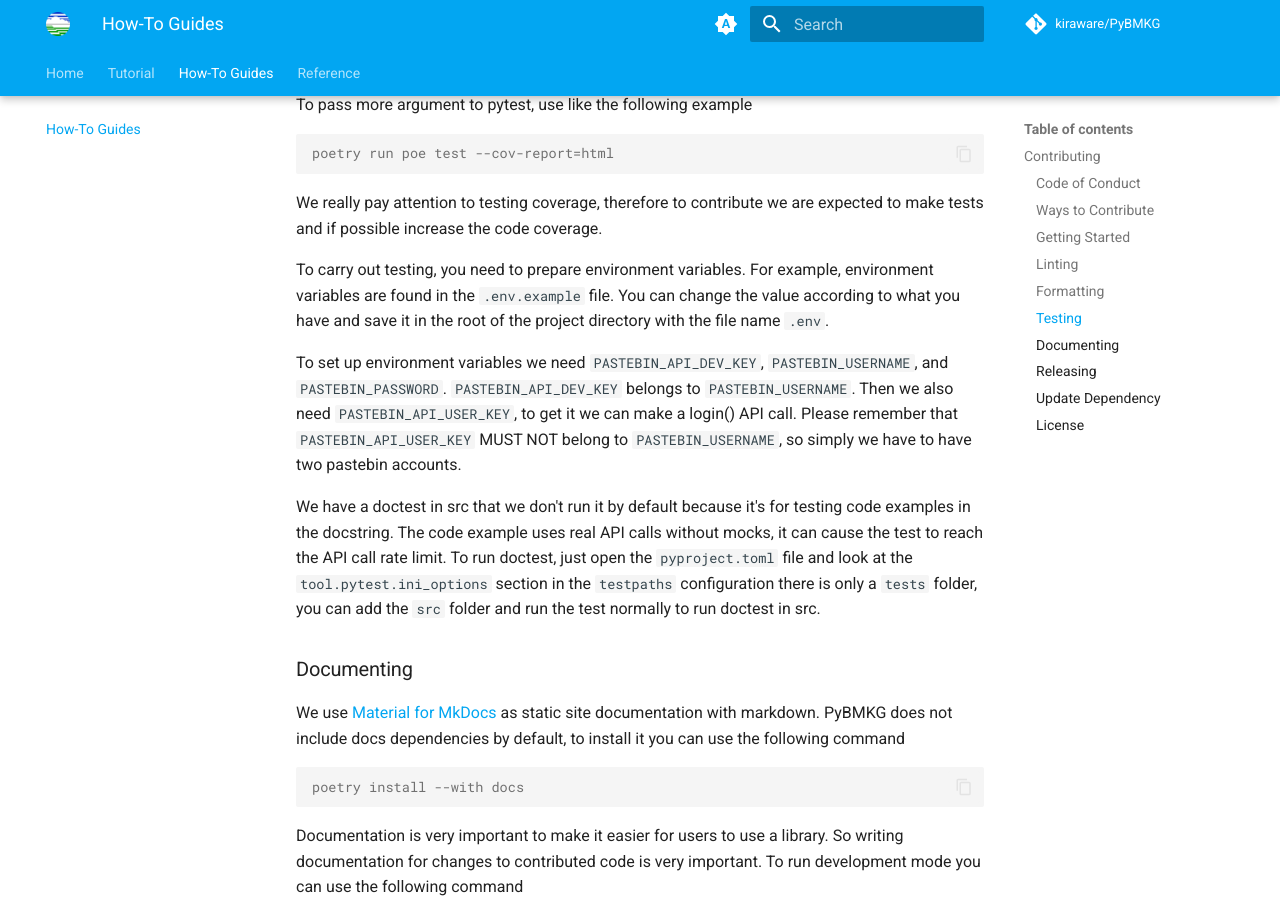
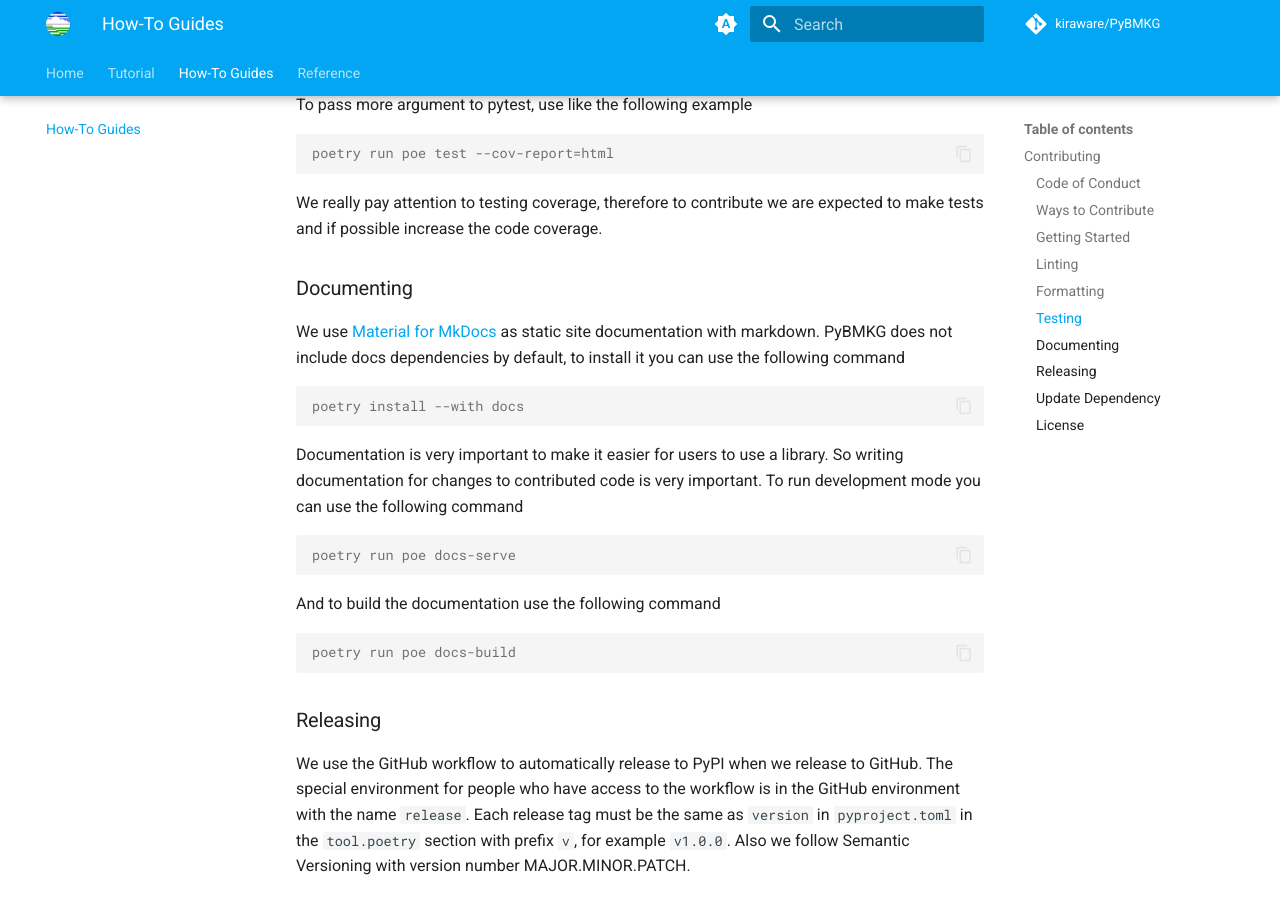
Before and after one commit to kiraware/PyBMKG, an MkDocs documentation site: the page built from docs/how-to-guides.md, in a window 1280 px wide and 900 px high, scrolled down 2535 px. Built offline with MkDocs 1.6.1 and Material for MkDocs 9.7.7, drawn with Linux system fonts in a browser that asks for light colours; comment, search, counter and statistics services are not loaded.

Commit message:
update docs

```diff
--- a/docs/how-to-guides.md
+++ b/docs/how-to-guides.md
@@ -149,26 +149,6 @@ We really pay attention to testing coverage, therefore to
 contribute we are expected to make tests and if possible increase
 the code coverage.
 
-To carry out testing, you need to prepare environment variables.
-For example, environment variables are found in the `.env.example`
-file. You can change the value according to what you have and save
-it in the root of the project directory with the file name `.env`.
-
-To set up environment variables we need `PASTEBIN_API_DEV_KEY`,
-`PASTEBIN_USERNAME`, and `PASTEBIN_PASSWORD`. `PASTEBIN_API_DEV_KEY`
-belongs to `PASTEBIN_USERNAME`. Then we also need `PASTEBIN_API_USER_KEY`,
-to get it we can make a login() API call. Please remember that
-`PASTEBIN_API_USER_KEY` MUST NOT belong to `PASTEBIN_USERNAME`,
-so simply we have to have two pastebin accounts.
-
-We have a doctest in src that we don't run it by default because
-it's for testing code examples in the docstring. The code example
-uses real API calls without mocks, it can cause the test to reach
-the API call rate limit. To run doctest, just open the `pyproject.toml`
-file and look at the `tool.pytest.ini_options` section in the
-`testpaths` configuration there is only a `tests` folder, you can
-add the `src` folder and run the test normally to run doctest in src.
-
 ### Documenting
 
 We use [Material for MkDocs](https://squidfunk.github.io/mkdocs-material/)
```
